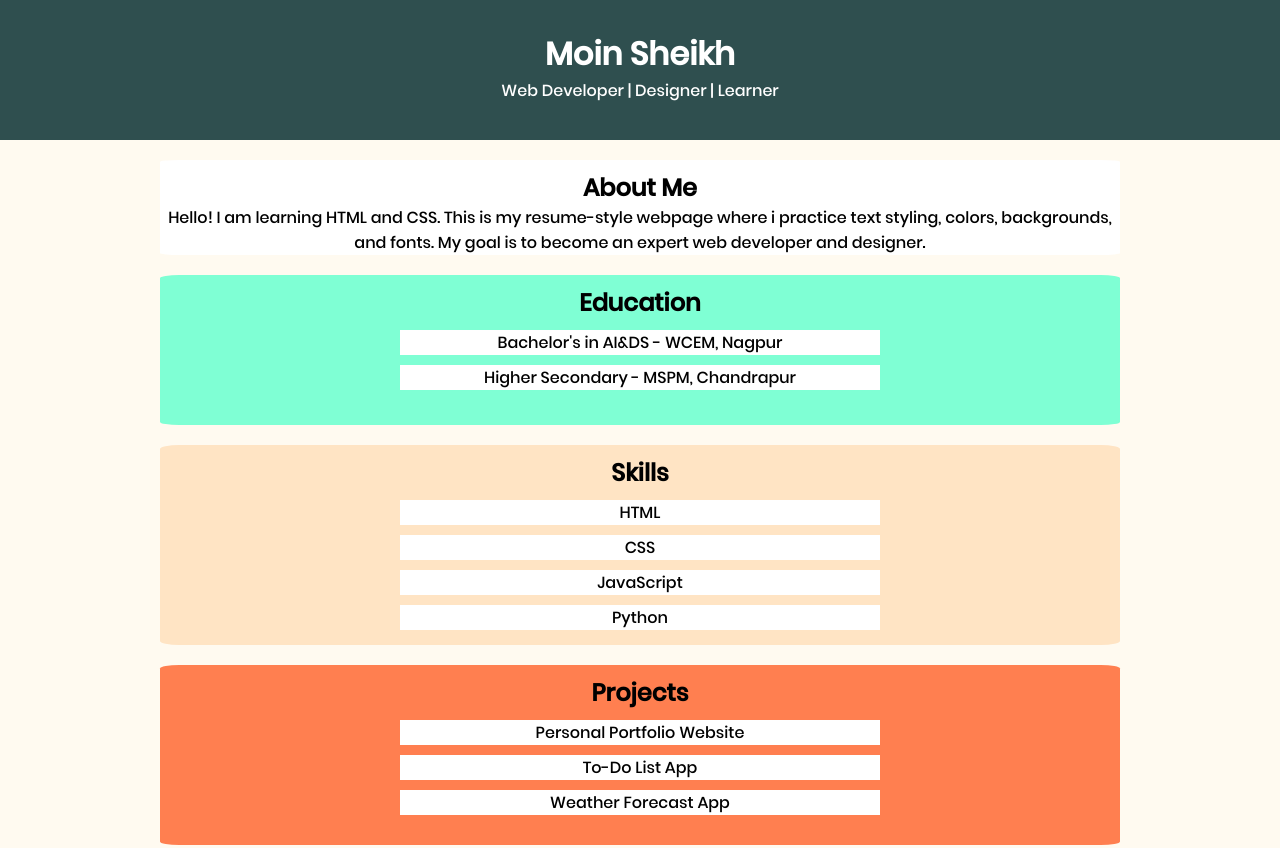
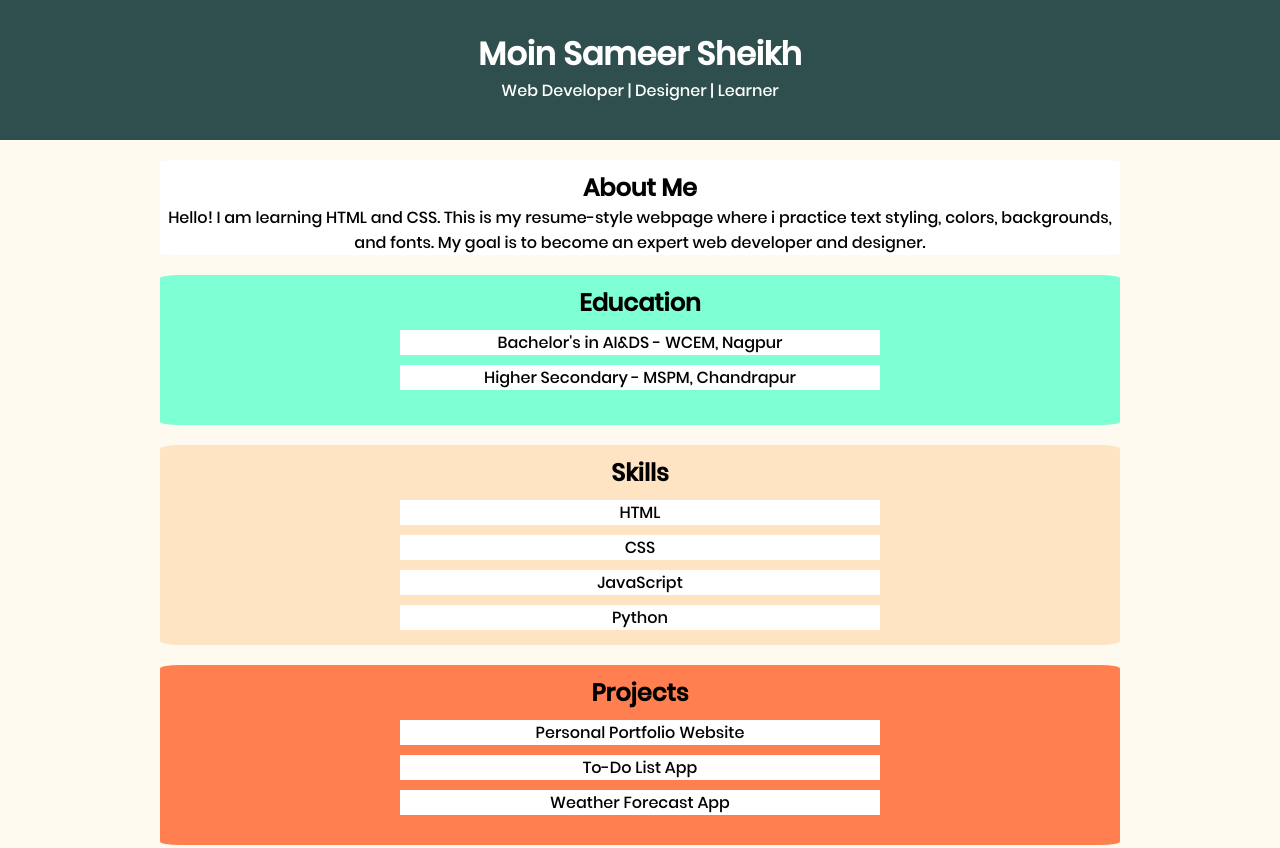
Before and after one commit to moin-dbud/Cohort-2.0, a plain HTML site: page Task 1/index.html in a window 1280 px wide. Shown: the top 848 px of the page. Drawn offline with Linux system fonts and the light colour scheme.

```diff
--- a/Task 1/index.html
+++ b/Task 1/index.html
@@ -11,7 +11,7 @@
 
 <body>
     <div id="intro">
-        <h1>Moin Sheikh</h1>
+        <h1>Moin Sameer Sheikh</h1>
         <p>Web Developer | Designer | Learner</p>
     </div>
     <div id="content" class="container" >
```
